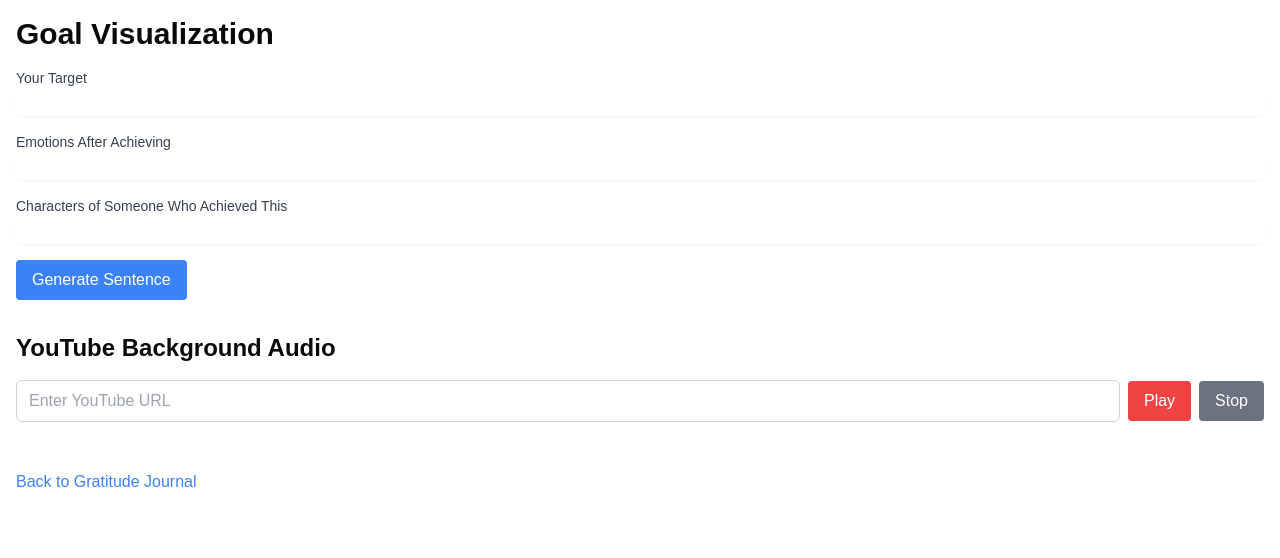
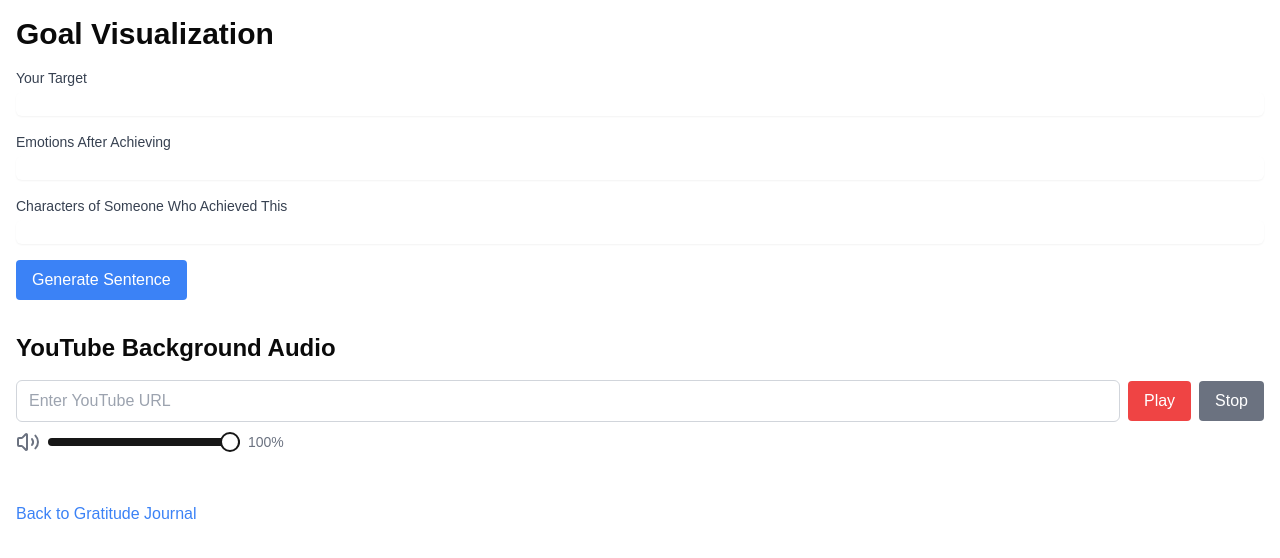
Before and after one commit to leeya018/gratitudes, a Next.js app: page /goal-visualization in a window 1280 px wide. Shown: the top 558 px of the page. Built offline with nearby package versions, Linux system fonts and the light colour scheme.

Commit message:
volume slider for youtube

```diff
--- a/app/goal-visualization/page.tsx
+++ b/app/goal-visualization/page.tsx
@@ -11,7 +11,8 @@ import {
   DialogFooter,
 } from "@/components/ui/dialog";
 import { Button } from "@/components/ui/button";
-import { Trash2 } from "lucide-react";
+import { Slider } from "@/components/ui/slider";
+import { Trash2, Volume2 } from "lucide-react";
 
 interface SentenceRecord {
   id: string;
@@ -40,6 +41,7 @@ export default function GoalVisualization() {
     useState<RepeatDuration>("none");
   const [youtubeUrl, setYoutubeUrl] = useState("");
   const [isYoutubeAudioPlaying, setIsYoutubeAudioPlaying] = useState(false);
+  const [youtubeVolume, setYoutubeVolume] = useState(100);
   const mediaRecorderRef = useRef<MediaRecorder | null>(null);
   const audioChunksRef = useRef<Blob[]>([]);
   const audioRef = useRef<HTMLAudioElement[]>([]);
@@ -52,7 +54,6 @@ export default function GoalVisualization() {
       setSentences(JSON.parse(savedSentences));
     }
 
-    // Load YouTube IFrame API
     if (!window.YT) {
       const tag = document.createElement("script");
       tag.src = "https://www.youtube.com/iframe_api";
@@ -60,7 +61,6 @@ export default function GoalVisualization() {
       firstScriptTag.parentNode?.insertBefore(tag, firstScriptTag);
     }
 
-    // Initialize YouTube player when API is ready
     window.onYouTubeIframeAPIReady = () => {
       youtubePlayerRef.current = new YT.Player("youtube-player", {
         height: "0",
@@ -83,6 +83,12 @@ export default function GoalVisualization() {
       }
     };
   }, []);
+
+  useEffect(() => {
+    if (youtubePlayerRef.current) {
+      youtubePlayerRef.current.setVolume(youtubeVolume);
+    }
+  }, [youtubeVolume]);
 
   const onPlayerStateChange = (event: YT.OnStateChangeEvent) => {
     if (event.data === YT.PlayerState.PLAYING) {
@@ -313,6 +319,10 @@ export default function GoalVisualization() {
     return match && match[2].length === 11 ? match[2] : null;
   };
 
+  const handleVolumeChange = (value: number[]) => {
+    setYoutubeVolume(value[0]);
+  };
+
   return (
     <div className="container mx-auto p-4">
       <h1 className="text-3xl font-bold mb-4">Goal Visualization</h1>
@@ -375,7 +385,7 @@ export default function GoalVisualization() {
 
       <div className="mt-8 mb-4">
         <h2 className="text-2xl font-bold mb-4">YouTube Background Audio</h2>
-        <div className="flex items-center space-x-2">
+        <div className="flex items-center space-x-2 mb-2">
           <input
             type="text"
             value={youtubeUrl}
@@ -397,6 +407,17 @@ export default function GoalVisualization() {
           >
             Stop
           </button>
+        </div>
+        <div className="flex items-center space-x-2">
+          <Volume2 className="w-6 h-6 text-gray-500" />
+          <Slider
+            value={[youtubeVolume]}
+            onValueChange={handleVolumeChange}
+            max={100}
+            step={1}
+            className="w-48"
+          />
+          <span className="text-sm text-gray-500">{youtubeVolume}%</span>
         </div>
       </div>
 
--- /dev/null
+++ b/components/ui/slider.tsx
@@ -0,0 +1,28 @@
+"use client";
+
+import * as React from "react";
+import * as SliderPrimitive from "@radix-ui/react-slider";
+
+import { cn } from "@/lib/utils";
+
+const Slider = React.forwardRef<
+  React.ElementRef<typeof SliderPrimitive.Root>,
+  React.ComponentPropsWithoutRef<typeof SliderPrimitive.Root>
+>(({ className, ...props }, ref) => (
+  <SliderPrimitive.Root
+    ref={ref}
+    className={cn(
+      "relative flex w-full touch-none select-none items-center",
+      className
+    )}
+    {...props}
+  >
+    <SliderPrimitive.Track className="relative h-2 w-full grow overflow-hidden rounded-full bg-secondary">
+      <SliderPrimitive.Range className="absolute h-full bg-primary" />
+    </SliderPrimitive.Track>
+    <SliderPrimitive.Thumb className="block h-5 w-5 rounded-full border-2 border-primary bg-background ring-offset-background transition-colors focus-visible:outline-none focus-visible:ring-2 focus-visible:ring-ring focus-visible:ring-offset-2 disabled:pointer-events-none disabled:opacity-50" />
+  </SliderPrimitive.Root>
+));
+Slider.displayName = SliderPrimitive.Root.displayName;
+
+export { Slider };
--- a/package.json
+++ b/package.json
@@ -10,6 +10,7 @@
   },
   "dependencies": {
     "@radix-ui/react-dialog": "^1.1.4",
+    "@radix-ui/react-slider": "^1.2.2",
     "@radix-ui/react-slot": "^1.1.1",
     "class-variance-authority": "^0.7.1",
     "clsx": "^2.1.1",
```
Also changed, not shown: 1 other file (tests, documents, lock files or other folders).
